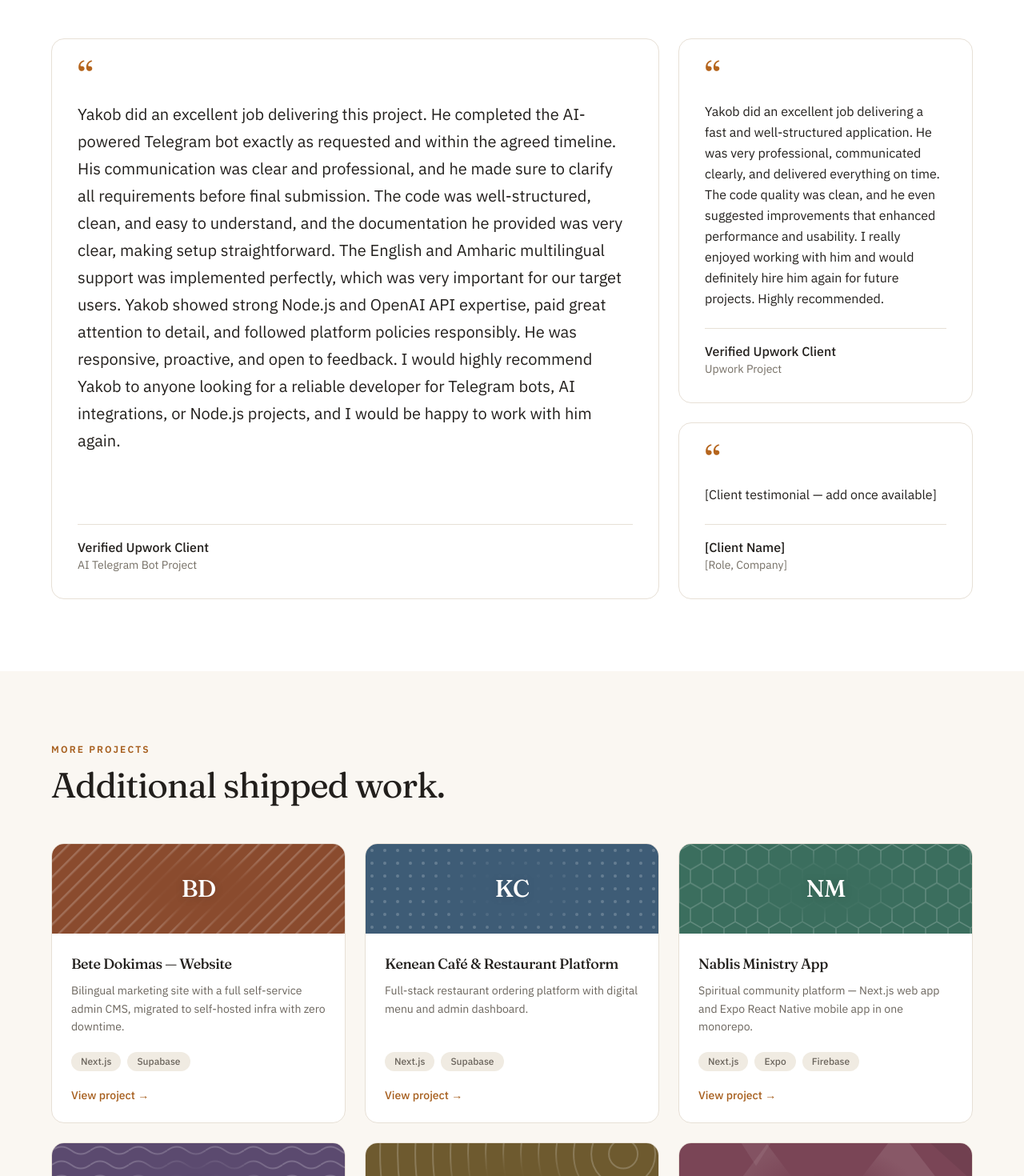
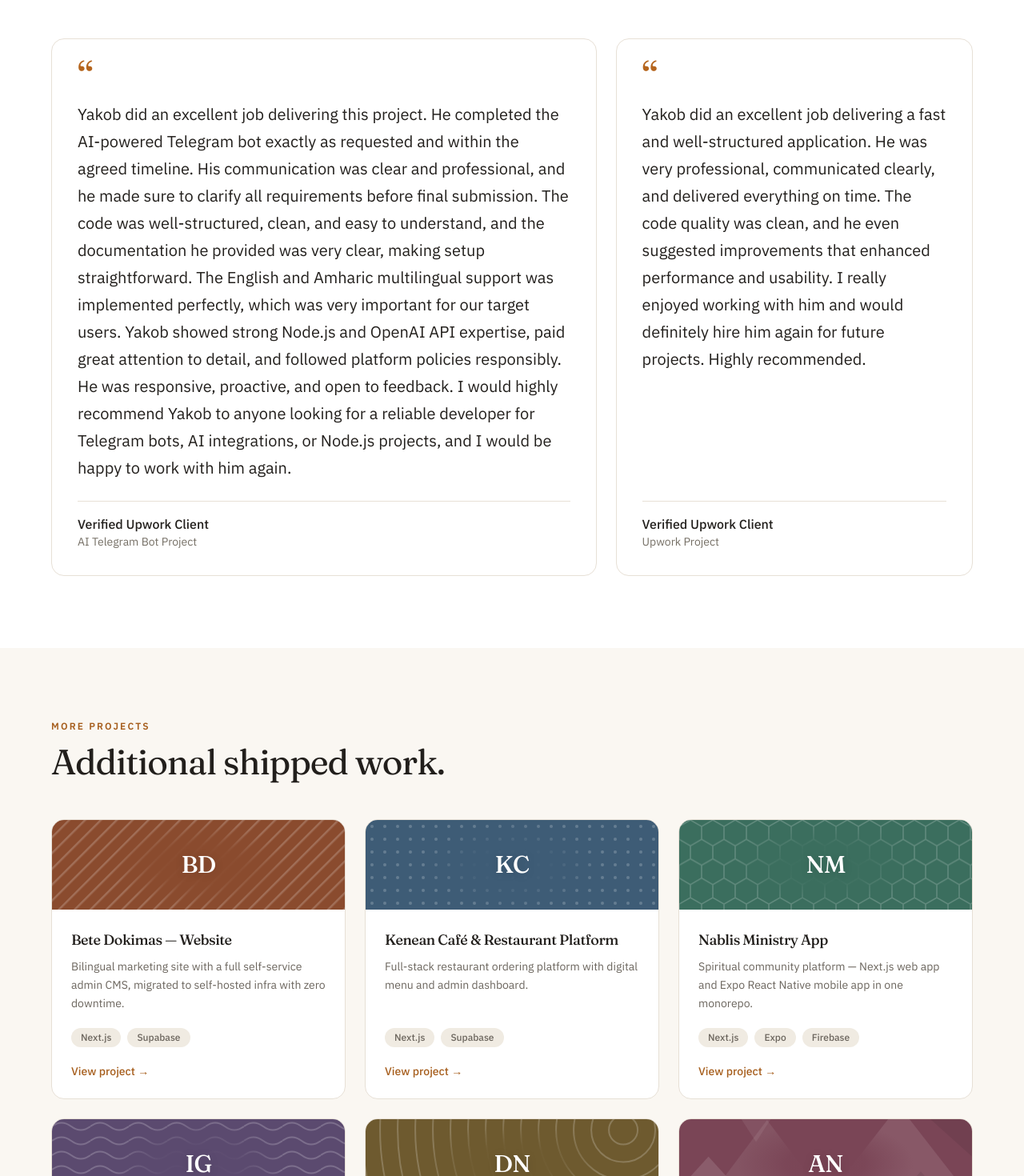
Before and after one commit to yakobd/yakob_dereje_portoflio, a Next.js app: page / in a window 1280 px wide. Shown: the part 4300-5770 px from the top of the page at 80% size. Built offline with nearby package versions, Linux system fonts and the light colour scheme.

Commit message:
Fix testimonial placeholder, initials collisions, and more-work anchor

```diff
--- a/app/page.tsx
+++ b/app/page.tsx
@@ -161,17 +161,31 @@ export default function HomePage() {
         </RevealGroup>
       </Section>
 
-      {/* Testimonials */}
+      {/* Testimonials (placeholders are filtered out in lib/data/home.ts) */}
+      {testimonials.length > 0 && (
         <Section surface>
           <Reveal>
             <SectionHeader eyebrow="What Clients Say" title="Testimonials." />
           </Reveal>
-        <RevealGroup className="mt-12 grid gap-6 lg:grid-cols-3">
+          <RevealGroup
+            className={`mt-12 grid gap-6 ${
+              testimonials.length === 2 ? "lg:grid-cols-5" : "lg:grid-cols-3"
+            }`}
+          >
             {testimonials.map((testimonial, index) => (
               <RevealItem
                 key={index}
-              // Lead testimonial: two columns wide, two rows tall on desktop.
-              className={index === 0 ? "lg:col-span-2 lg:row-span-2" : undefined}
+                className={
+                  testimonials.length === 2
+                    ? // Two side by side, the longer lead quote a bit wider.
+                      index === 0
+                      ? "lg:col-span-3"
+                      : "lg:col-span-2"
+                    : // Three or more: lead is two columns wide, two rows tall.
+                      index === 0 && testimonials.length > 1
+                      ? "lg:col-span-2 lg:row-span-2"
+                      : undefined
+                }
               >
                 <Card className="h-full p-6 md:p-8">
                   <figure className="flex h-full flex-col">
@@ -183,7 +197,9 @@ export default function HomePage() {
                     </span>
                     <blockquote
                       className={`mt-4 flex-1 leading-relaxed text-foreground ${
-                      index === 0 ? "text-base md:text-lg md:leading-[1.75] lg:text-xl lg:leading-[1.7]" : "text-base"
+                        index === 0 || testimonials.length === 2
+                          ? "text-base md:text-lg md:leading-[1.75] lg:text-xl lg:leading-[1.7]"
+                          : "text-base"
                       }`}
                     >
                       <p>{testimonial.quote}</p>
@@ -198,9 +214,10 @@ export default function HomePage() {
             ))}
           </RevealGroup>
         </Section>
+      )}
 
       {/* More projects */}
-      <Section>
+      <Section id="more-work">
         <Reveal>
           <SectionHeader
             eyebrow="More Projects"
@@ -216,7 +233,7 @@ export default function HomePage() {
               >
                 <ProjectBanner
                   id={`more-${index}`}
-                  {...bannerFor(project.title, index)}
+                  {...bannerFor(project, index)}
                   className="h-[112px] shrink-0"
                   initialsClassName="text-3xl"
                 />
@@ -274,9 +291,7 @@ export default function HomePage() {
                 )}
                 <div>
                   <p className="text-lg font-medium">{credential.title}</p>
-                  <p className="mt-1 text-sm text-muted">
-                    {credential.issuer}
-                  </p>
+                  <p className="mt-1 text-sm text-muted">{credential.issuer}</p>
                 </div>
               </div>
               {credential.date && (
--- a/components/ProjectDetail.tsx
+++ b/components/ProjectDetail.tsx
@@ -60,7 +60,7 @@ export default function ProjectDetail({ project, index }: ProjectDetailProps) {
           ) : (
             <ProjectBanner
               id={project.slug}
-              {...bannerFor(project.title, index)}
+              {...bannerFor(project, index)}
               fill
               initialsClassName="text-6xl md:text-7xl"
             />
@@ -142,7 +142,7 @@ export default function ProjectDetail({ project, index }: ProjectDetailProps) {
         </section>
 
         <div className="mt-16 border-t border-border pt-16 text-center">
-          <Button href="/#work" variant="secondary">
+          <Button href="/#more-work" variant="secondary">
             ← See more work
           </Button>
         </div>
--- a/lib/banner.ts
+++ b/lib/banner.ts
@@ -39,9 +39,12 @@ export function initialsFrom(title: string) {
  * Banner look for the Nth item of a grid. Colors and patterns cycle every 6,
  * so neighbors in a 2- or 3-column grid never share a color or pattern.
  */
-export function bannerFor(title: string, index: number) {
+export function bannerFor(
+  project: { title: string; initials?: string },
+  index: number,
+) {
   return {
-    initials: initialsFrom(title),
+    initials: project.initials ?? initialsFrom(project.title),
     color: bannerColors[index % bannerColors.length],
     pattern: bannerPatterns[index % bannerPatterns.length],
   };
--- a/lib/data/home.ts
+++ b/lib/data/home.ts
@@ -55,8 +55,11 @@ export const processSteps: ProcessStep[] = [
   },
 ];
 
+// Entries whose quote is still this text are hidden on the site.
+export const placeholderQuote = "[Client testimonial — add once available]";
+
 // The first testimonial is shown as the large lead card on desktop.
-export const testimonials: Testimonial[] = [
+const allTestimonials: Testimonial[] = [
   {
     quote:
       "Yakob did an excellent job delivering this project. He completed the AI-powered Telegram bot exactly as requested and within the agreed timeline. His communication was clear and professional, and he made sure to clarify all requirements before final submission. The code was well-structured, clean, and easy to understand, and the documentation he provided was very clear, making setup straightforward. The English and Amharic multilingual support was implemented perfectly, which was very important for our target users. Yakob showed strong Node.js and OpenAI API expertise, paid great attention to detail, and followed platform policies responsibly. He was responsive, proactive, and open to feedback. I would highly recommend Yakob to anyone looking for a reliable developer for Telegram bots, AI integrations, or Node.js projects, and I would be happy to work with him again.",
@@ -71,11 +74,15 @@ export const testimonials: Testimonial[] = [
   },
   // Placeholder until the next testimonial is available.
   {
-    quote: "[Client testimonial — add once available]",
+    quote: placeholderQuote,
     name: "[Client Name]",
     role: "[Role, Company]",
   },
 ];
+
+export const testimonials = allTestimonials.filter(
+  (testimonial) => testimonial.quote !== placeholderQuote,
+);
 
 export const contact = {
   heading: "Available for freelance and contract work.",
--- a/lib/data/more-projects.ts
+++ b/lib/data/more-projects.ts
@@ -2,6 +2,8 @@ export type MoreProject = {
   /** URL segment for /work/<slug>. Must not clash with a case study slug. */
   slug: string;
   title: string;
+  /** Banner initials; derived from the title when unset. */
+  initials?: string;
   summary: string;
   stack: string[];
   /** Screenshot for the card and detail page; generated banner if unset. */
@@ -37,6 +39,7 @@ export const moreProjects: MoreProject[] = [
   {
     slug: "ai-interview-guide",
     title: "AI Interview Guide",
+    initials: "IG",
     summary: "AI-powered interview prep platform with real-time voice chat.",
     stack: ["Next.js", "Voice API"],
   },
@@ -50,6 +53,7 @@ export const moreProjects: MoreProject[] = [
   {
     slug: "ai-native-ide",
     title: "AI-Native IDE & Intent Traceability",
+    initials: "AN",
     summary:
       "Deterministic hook system tracing AI agent code edits back to business intent.",
     stack: ["TypeScript", "VS Code API"],
@@ -64,6 +68,7 @@ export const moreProjects: MoreProject[] = [
   {
     slug: "the-ledger",
     title: "The Ledger",
+    initials: "TL",
     summary:
       "Event-sourced financial orchestration engine for async multi-agent loan processing.",
     stack: ["Python", "PostgreSQL"],
```
Lines whose indentation alone changed are shown as unchanged.
